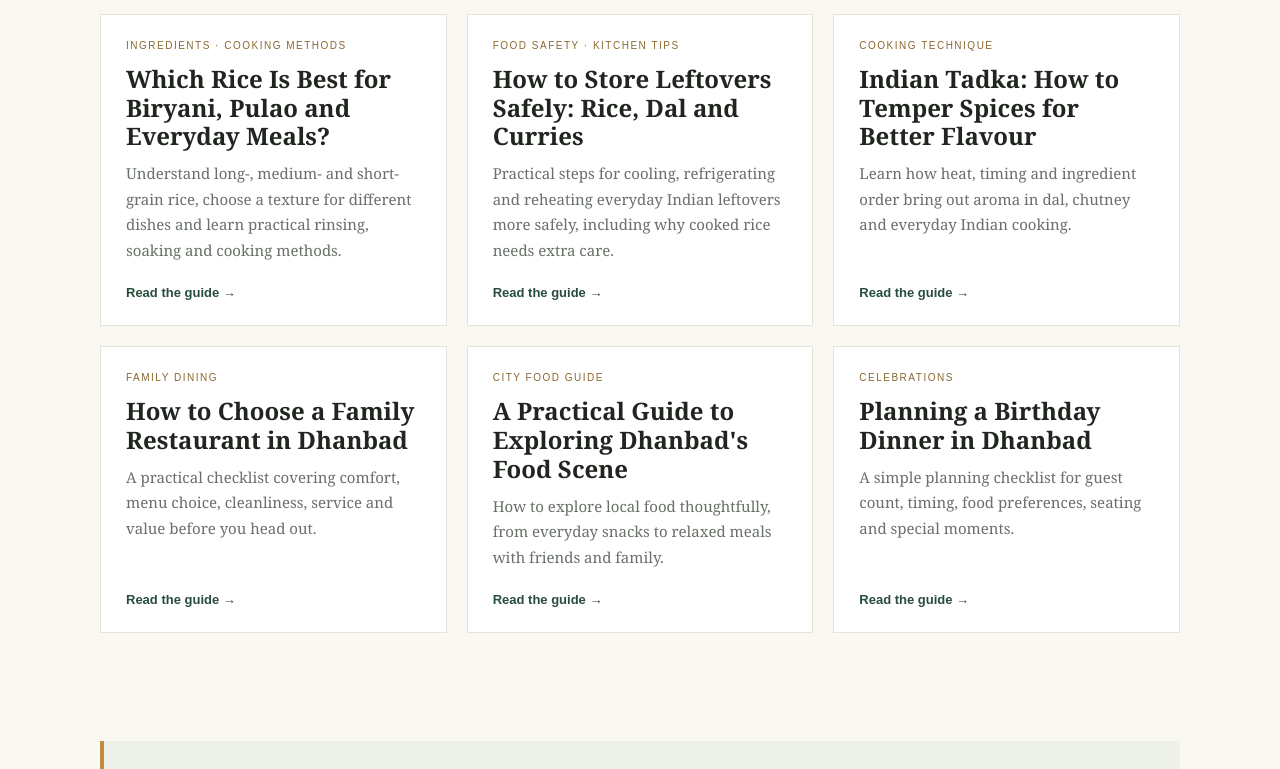
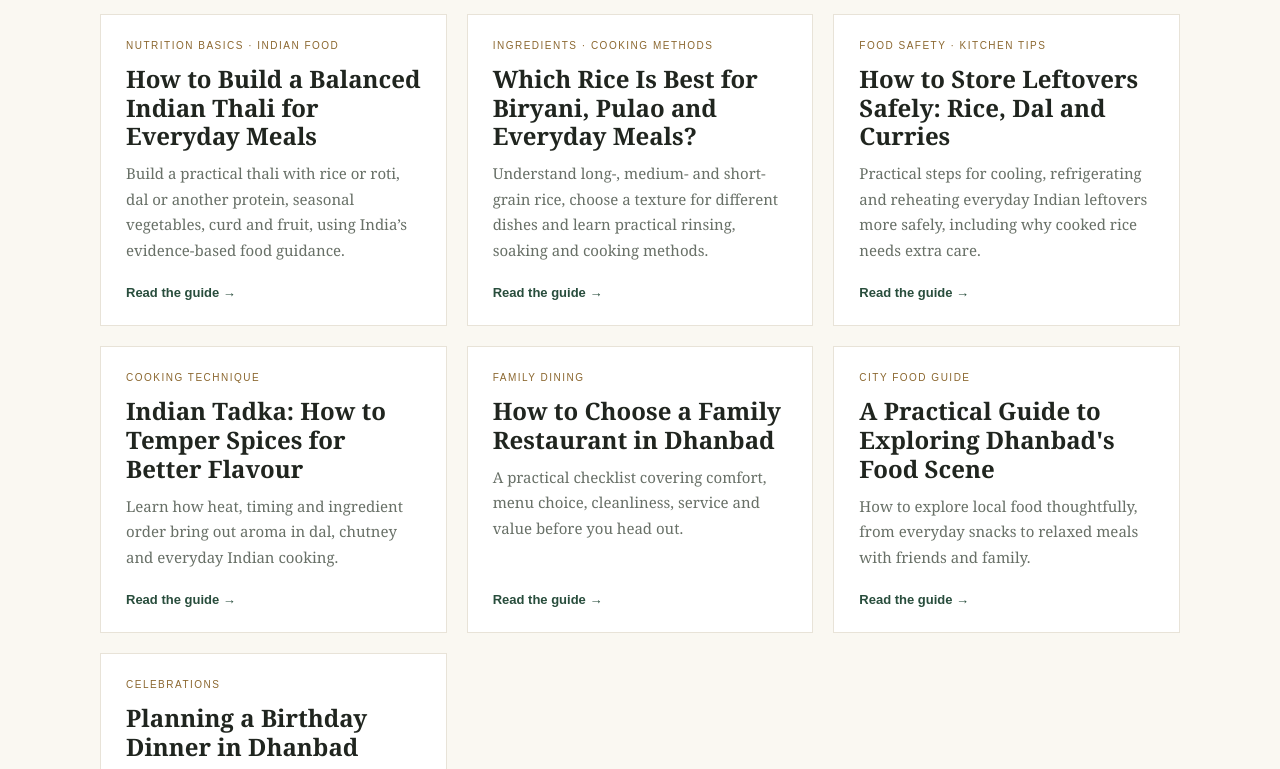
Before and after one commit to vishhalfamilyrestaurant-ai/VFRblog, a plain HTML site: page index.html in a window 1280 px wide. Shown: the part 702-1471 px from the top of the page. Drawn offline with Linux system fonts and the light colour scheme.

Commit message:
Add 21 November thali guide to homepage

```diff
--- a/index.html
+++ b/index.html
@@ -3,6 +3,7 @@
 <body><div class="topline">A local reading room for food, dining & Dhanbad</div><header class="header"><div class="wrap nav"><a class="brand" href="index.html">Dhanbad Food Guide<small>Food · Places · People</small></a><nav class="links"><a href="index.html">Home</a><a href="#guides">Latest guides</a><a href="about.html">About</a><a href="contact.html">Contact</a></nav></div></header>
 <main><section class="hero"><div class="wrap"><div class="eyebrow">A thoughtful guide to eating well</div><h1>Discover the food side of Dhanbad.</h1><p>Useful ideas for choosing where to eat, planning a family outing and understanding the food traditions that make a city feel like home.</p><div class="hero-note">LOCAL PERSPECTIVE · PRACTICAL ADVICE · FOOD CULTURE</div></div></section>
 <section class="section wrap" id="guides"><div class="section-head"><div><div class="eyebrow">From the journal</div><h2>Latest food & dining guides</h2></div><p>Ideas for the kitchen and your next meal out</p></div><div class="grid">
+<article class="post"><div class="tag">Nutrition basics · Indian food</div><h3>How to Build a Balanced Indian Thali for Everyday Meals</h3><p>Build a practical thali with rice or roti, dal or another protein, seasonal vegetables, curd and fruit, using India’s evidence-based food guidance.</p><a href="guides/build-balanced-indian-thali-everyday-meals.html">Read the guide →</a></article>
 <article class="post"><div class="tag">Ingredients · Cooking methods</div><h3>Which Rice Is Best for Biryani, Pulao and Everyday Meals?</h3><p>Understand long-, medium- and short-grain rice, choose a texture for different dishes and learn practical rinsing, soaking and cooking methods.</p><a href="guides/choose-rice-for-biryani-pulao-everyday-meals.html">Read the guide →</a></article>
 <article class="post"><div class="tag">Food safety · Kitchen tips</div><h3>How to Store Leftovers Safely: Rice, Dal and Curries</h3><p>Practical steps for cooling, refrigerating and reheating everyday Indian leftovers more safely, including why cooked rice needs extra care.</p><a href="guides/safe-leftovers-storage-rice-curries.html">Read the guide →</a></article>
 <article class="post"><div class="tag">Cooking technique</div><h3>Indian Tadka: How to Temper Spices for Better Flavour</h3><p>Learn how heat, timing and ingredient order bring out aroma in dal, chutney and everyday Indian cooking.</p><a href="guides/indian-tadka-tempering-spices.html">Read the guide →</a></article>
```
